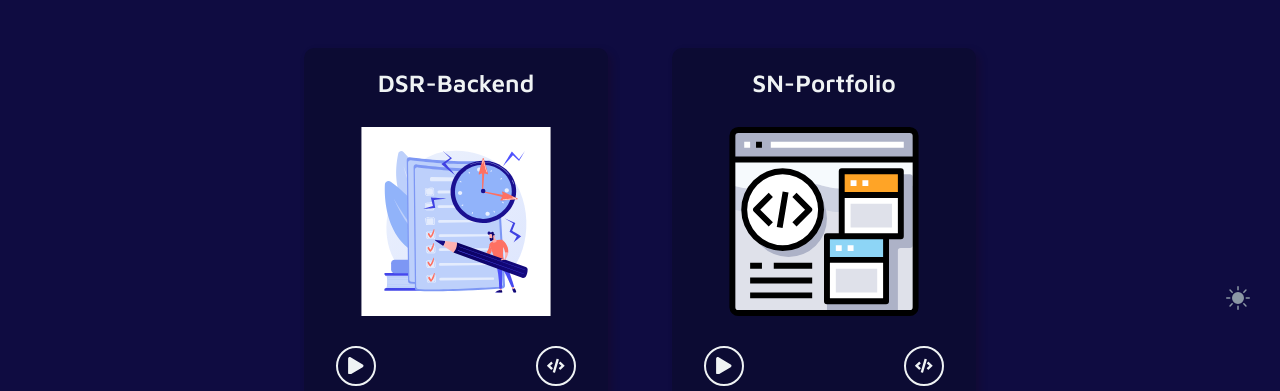
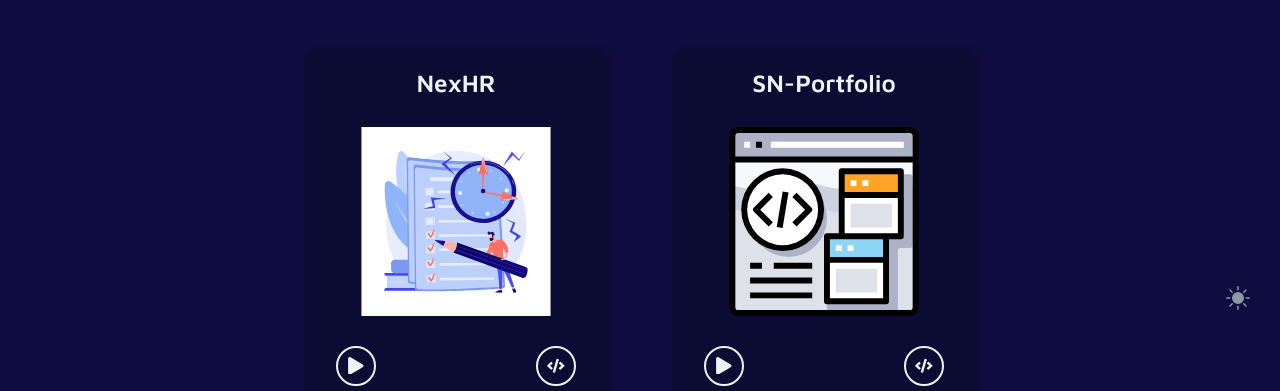
Before and after one commit to Saish10/SN-Portfolio, a React (Create React App) app: page /projects in a window 1280 px wide. Shown: the part 404-795 px from the top of the page. Built offline with nearby package versions, Linux system fonts and the light colour scheme; a web font is replaced by a local one.

Commit message:
Update projectsData.js

```diff
--- a/src/data/projectsData.js
+++ b/src/data/projectsData.js
@@ -6,10 +6,10 @@ import personal_website from '../assets/svg/projects/website.svg'
 export const projectsData = [
     {
         id: 1,
-        projectName: 'DSR-Backend',
-        projectDesc: 'This project is about Daily Status Report of Co-operate Employees.',
-        tags: ['Python', 'Flask', 'RestX', 'SQLalchemy', 'Postgresql'],
-        code: 'https://github.com/Saish10/DSR-Backend',
+        projectName: 'NexHR',
+        projectDesc: 'NexHR is a next-generation, all-in-one Human Resources Management System (HRMS) designed to streamline and optimize HR processes within organizations of all sizes.',
+        tags: ['Python', 'Django', 'Django Rest Framework'],
+        code: 'https://github.com/Saish10/NEXHR-BACKEND',
         demo: '',
         image: report
     },
```
